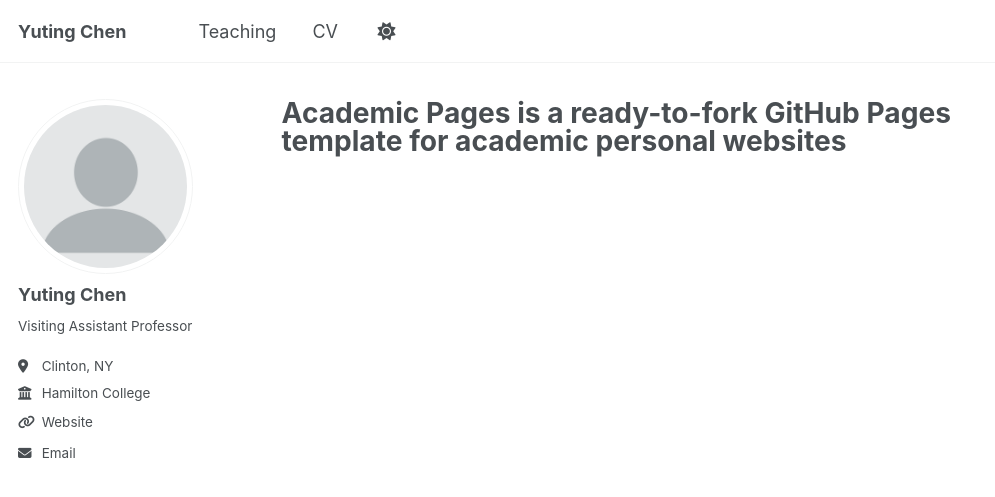
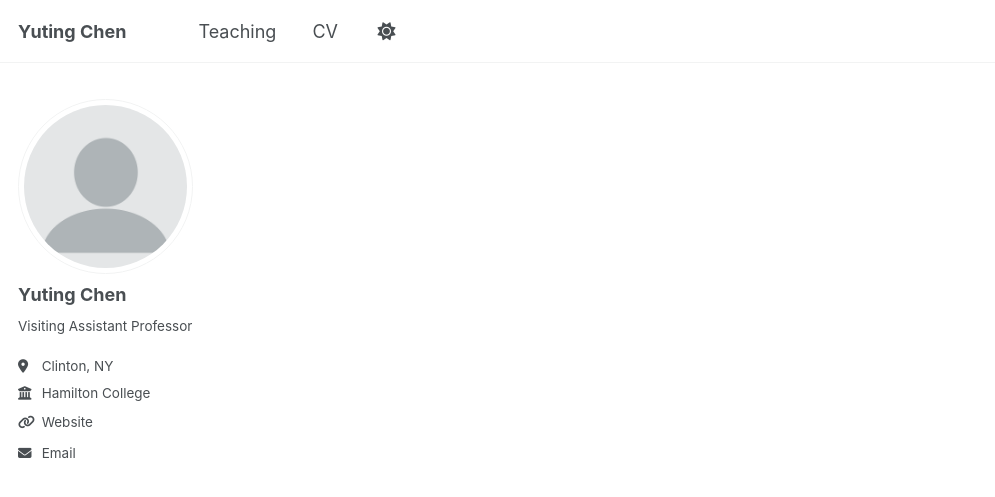
Before and after one commit to ychen428/ychen428.github.io, a Jekyll site: the page built from _pages/about.md, in a window 1280 px wide. Shown: the top 497 px of the page, without its empty margins (0-995 px from the left). Built offline with Jekyll 4.4.1, drawn with Linux system fonts in a browser that asks for light colours; a script bundle is joined from its source files by our own code; library files that are not in the unit come from our copies.

```diff
--- a/_includes/footer/custom.html
+++ b/_includes/footer/custom.html
@@ -1,16 +1,16 @@
 <!-- start custom footer snippets -->
 
-<a href="/sitemap/">Sitemap</a>
+<!-- <a href="/sitemap/">Sitemap</a> -->
 
 <!-- Support for MatJax -->
-<script defer src="https://cdnjs.cloudflare.com/polyfill/v3/polyfill.min.js?features=es6"></script>
+<!-- <script defer src="https://cdnjs.cloudflare.com/polyfill/v3/polyfill.min.js?features=es6"></script>
 <script defer src="https://cdn.jsdelivr.net/npm/mathjax@3/es5/tex-mml-chtml.js" id="MathJax-script"></script>
-
+ -->
 <!-- Support for Mermaid -->
-<script type="module">
+<!-- <script type="module">
     import mermaid from 'https://cdn.jsdelivr.net/npm/mermaid@11/dist/mermaid.esm.min.mjs';
     mermaid.initialize({startOnLoad:true, theme:'default'});
     await mermaid.run({querySelector:'code.language-mermaid'});
 </script>
-
+ -->
 <!-- end custom footer snippets -->
--- a/_pages/about.md
+++ b/_pages/about.md
@@ -1,6 +1,6 @@
 ---
 permalink: /
-title: "Academic Pages is a ready-to-fork GitHub Pages template for academic personal websites"
+title: ""
 author_profile: true
 redirect_from:
   - /about/
```
